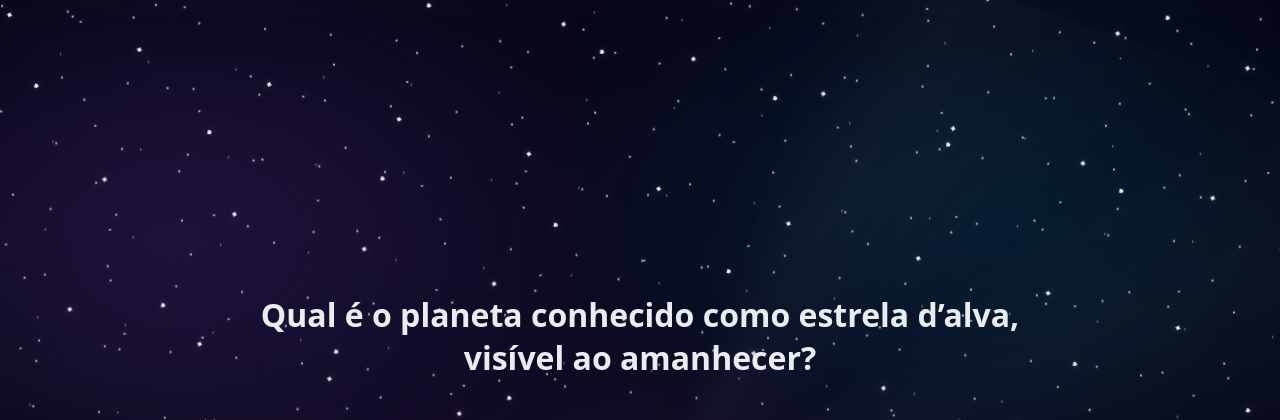
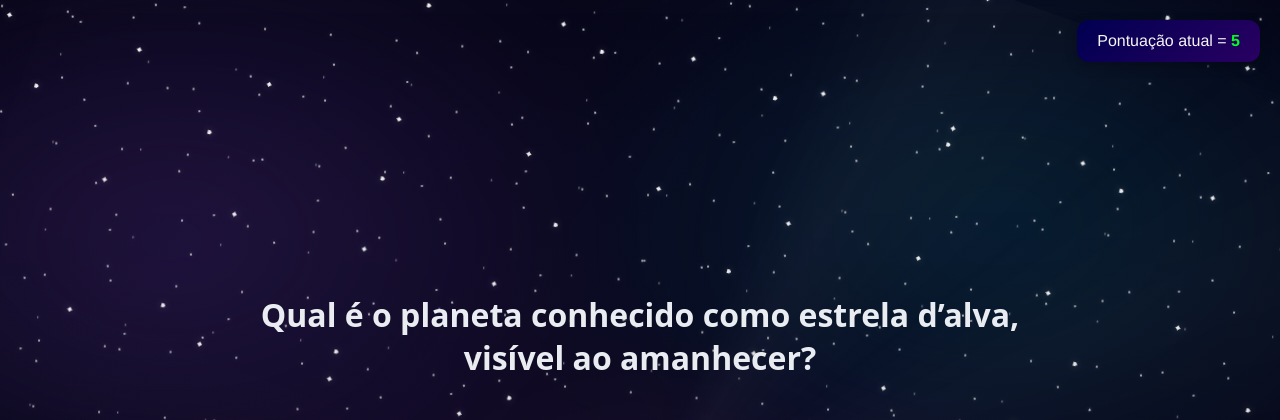
Before and after one commit to Lucas-NLima/interestelar, a PHP site: page /interestelar/missao2.php in a window 1280 px wide. Shown: the top 420 px of the page. Run offline with PHP 8.4, Linux system fonts and the light colour scheme.

Commit message:
atualizacao de marcador de pontuacao

```diff
--- a/interestelar/missao.css
+++ b/interestelar/missao.css
@@ -284,6 +284,37 @@ button.neon:hover {
   100% { bottom: 80%; }
 }
 
+  .pontuacao {
+  font-family: 'Helvetica', 'Arial', sans-serif;
+  font-size: 16px;
+  font-weight: 500;
+  color: #f5f5f5;
+  background: linear-gradient(135deg, #000051, #290062);
+  padding: 12px 20px;
+  border-radius: 12px;
+  box-shadow: 0 4px 12px rgba(0, 0, 0, 0.25); /* sombra elegante */
+  display: inline-block;
+
+  /* posição fixa no canto direito */
+  position: fixed;
+  top: 20px;
+  right: 20px;
+  z-index: 1000;
+
+  /* transição suave para hover */
+  transition: transform 0.2s ease, box-shadow 0.2s ease;
+}
+
+/* efeito sutil ao passar o mouse */
+.pontuacao:hover {
+  transform: translateY(-2px);
+  box-shadow: 0 6px 18px rgba(0, 0, 0, 0.3);
+}
+
+.pontuacao #pontos {
+  color: #00ff22; /* amarelo elegante para destacar o número */
+  font-weight: 700;
+}
 
 
 /* ---------------------------------------------------------------------------------------------------------------------------------------- */
--- a/interestelar/missao2.php
+++ b/interestelar/missao2.php
@@ -16,6 +16,12 @@
     <div class="camada brilho"></div>
   </div>
 
+ <div class="pontuacao">
+  Pontuação atual = <span id="pontos">5</span>
+</div>
+
+
+
   <!-- seu conteúdo por cima do fundo -->
   <main class="conteudo">
     <h1>Qual é o planeta conhecido como estrela d’alva, visível ao amanhecer?</h1>
@@ -30,7 +36,8 @@
     $planeta = strtolower(trim($_POST['texto']));
 
     if ($planeta === 'vênus' || $planeta === 'venus') {
-        echo "<h2 style = 'color : green;'>✅ Correto! Vênus é conhecido como estrela d’alva.</h2>";;
+        echo "<h2 style = 'color : green;'>✅ Correto! Vênus é conhecido como estrela d’alva.</h2>";
+        echo "<p>🎯 Você ganhou +5 pontos!";
          // dispara a animação via JS
             echo "<script>
               setTimeout(() => {
--- a/interestelar/missao3.php
+++ b/interestelar/missao3.php
@@ -16,6 +16,10 @@
     <div class="camada brilho"></div>
   </div>
 
+ <div class="pontuacao">
+  Pontuação atual = <span id="pontos">15</span>
+</div>
+
   <!-- seu conteúdo por cima do fundo -->
   <main class="conteudo">
     <h1>A senha é a posição da Terra no Sistema Solar (contando a partir do Sol)</h1>
@@ -31,6 +35,8 @@
 
     if ($senha == 3) {
         echo "<h2 style = 'color : green;'>✅ Acesso liberado! Bem-vindo ao sistema.</h2>";
+        echo "<p>🎯 Você ganhou +5 pontos!";
+         // dispara a animação via JS
          echo "<script>
               setTimeout(() => {
                 startTransition();
--- a/interestelar/missao4.php
+++ b/interestelar/missao4.php
@@ -15,6 +15,10 @@
     <div class="camada estrelas estrelas-c"></div>
     <div class="camada brilho"></div>
   </div>
+
+  <div class="pontuacao">
+  Pontuação atual = <span id="pontos">20</span>
+</div>
 
   <!-- seu conteúdo por cima do fundo -->
   <main class="conteudo">
@@ -42,6 +46,8 @@ Qual foi o gasto total?</h1>
 
     if ($respostaUsuario == $respostaCorreta) {
         echo "<h2 style = 'color : green;'>✅ Resposta correta, Parabéns !!</h2>";
+        echo "<p>🎯 Você ganhou +5 pontos!";
+         // dispara a animação via JS
             echo "<script>
               setTimeout(() => {
                 startTransition();
--- a/interestelar/missao5.php
+++ b/interestelar/missao5.php
@@ -52,6 +52,8 @@
 
     if ($respostaUsuario == $respostaCorreta) {
         echo "<h2 style='color: green;'>✅ Resposta correta, Parabéns !!</h2>";
+        echo "<p>🎯 Você ganhou +5 pontos!";
+        echo "<p>🥳 Sua pontuação final foi de 25 pontos !!";
         echo "<h3 style = 'color: gold;'> Você desbloqueou o mini jogo!</h3> . '<br>' ";
         echo"<a href='minijogo.html'><button class='neon'>Jogar Mini Jogo</button></a>. <br>";
         echo "Para atirar use a barra de espaço e para se movimentar as setas (não é obrigatório jogar)  . '<br>' ";
@@ -66,11 +68,11 @@
         </tr>
 
         <tr>
-        <td> ✨ = velocidade de tiro(quando é verde) </td>
+        <td> ✨ (verde) = velocidade de tiro </td>
         </tr>
 
         <tr>
-        <td> ✨ = tiro a mais (quando é azul) </td>
+        <td> ✨ (azul) = tiros triplos </td>
         </tr>
 
         </table>";
```
Also changed, not shown: interestelar/missao1.php (+7 -4 lines).
